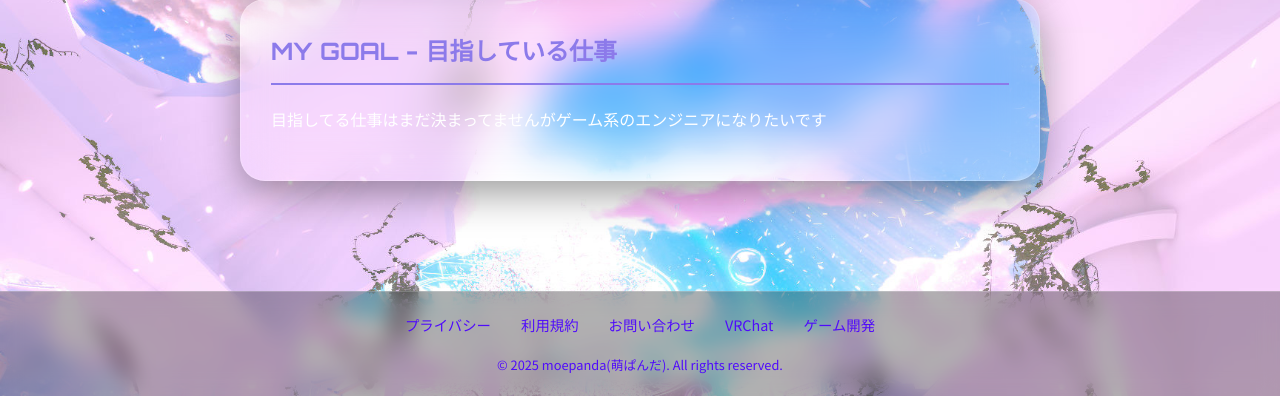
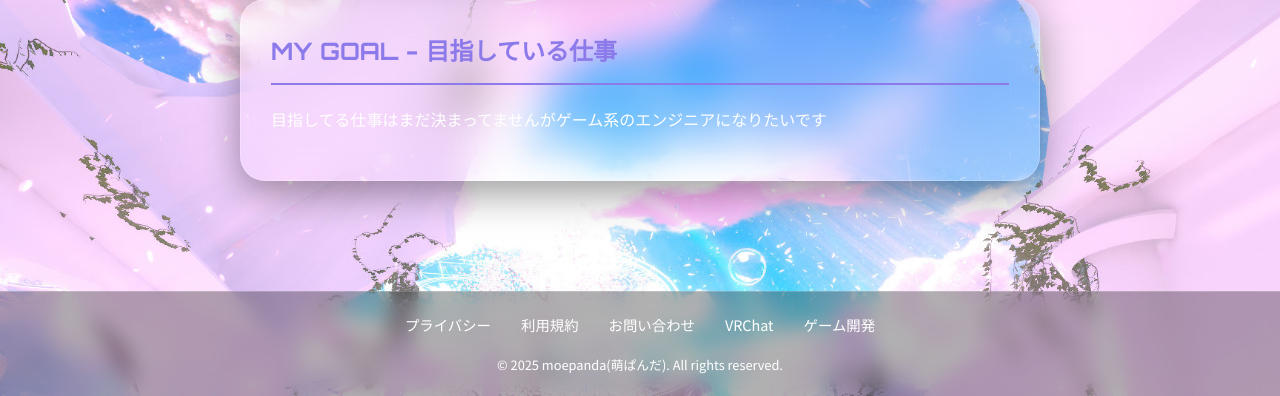
Before and after one commit to KTCpanda/network-profie2, a Django app: page / in a window 1280 px wide. Shown: the part 1638-2034 px from the top of the page. Run offline with Django 5.2, Linux system fonts and the light colour scheme.

Commit message:
フッターのテキストカラーをプライマリカラーに変更

```diff
--- a/mysite/profile_app/templates/profile_app/profile.html
+++ b/mysite/profile_app/templates/profile_app/profile.html
@@ -187,7 +187,7 @@
         }
 
         .footer-links a {
-            color: var(--secondary-text-color);
+            color: var(--primary-text-color);
             text-decoration: none;
             font-size: 0.9em;
             transition: color 0.3s ease;
@@ -199,7 +199,7 @@
 
         .footer-copyright {
             margin-top: 15px;
-            color: var(--secondary-text-color);
+            color: var(--primary-text-color);
             font-size: 0.8em;
         }
 
```
